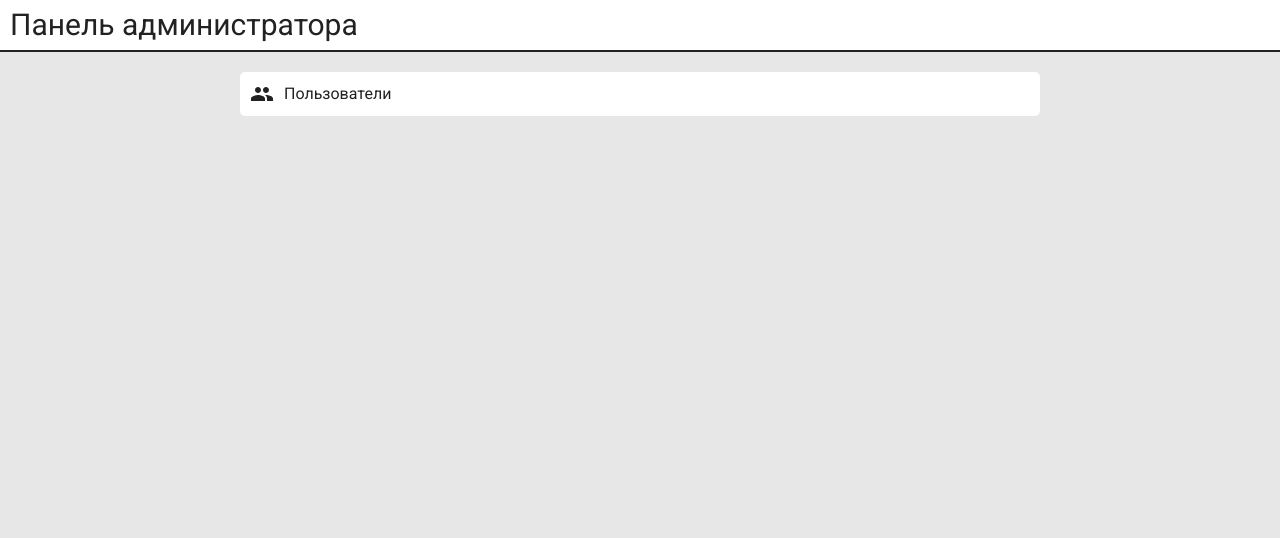
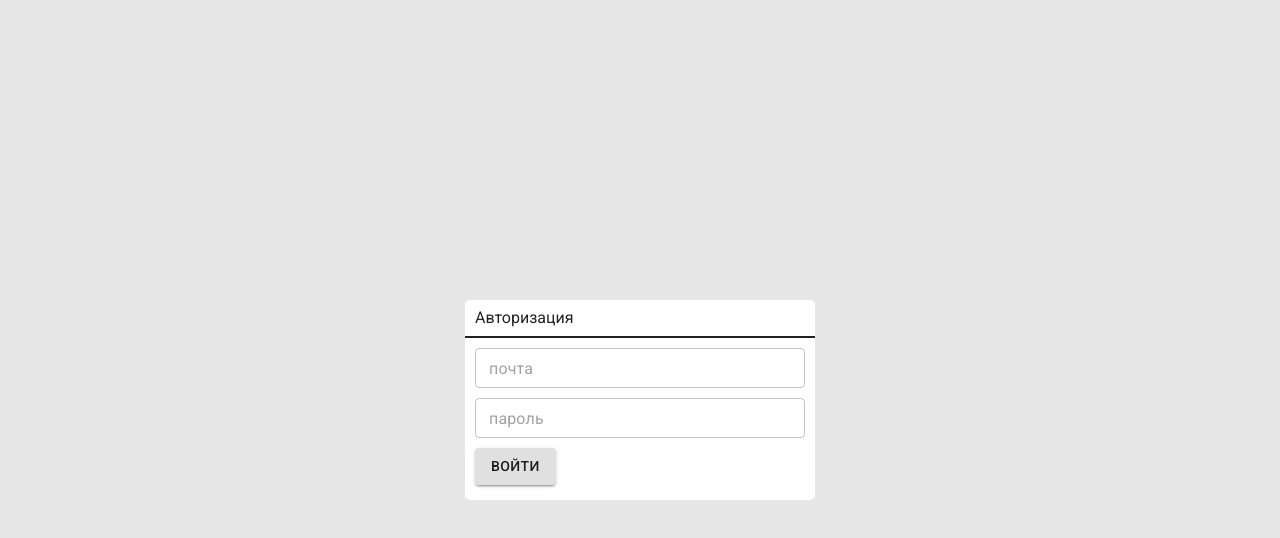
Before and after one commit to eopws/admin-panel-front, a React (Create React App) app: page / in a window 1280 px wide. Shown: the top 538 px of the page. Built offline with nearby package versions, Linux system fonts and the light colour scheme.

Commit message:
Added authentication form

```diff
--- a/src/App.tsx
+++ b/src/App.tsx
@@ -1,11 +1,12 @@
 import React, { FC } from 'react';
 import { BrowserRouter, Route } from 'react-router-dom';
-import { StartPage } from './pages/';
+import { StartPage, AuthPage } from './pages/';
 
 const App: FC = () => {
     return (
         <BrowserRouter>
-            <Route path="/" component={StartPage} exact />
+            <Route path="/" component={AuthPage} exact />
+            <Route path="/home" component={StartPage} exact />
         </BrowserRouter>
     );
 };
--- /dev/null
+++ b/src/pages/auth-page.module.scss
@@ -0,0 +1,32 @@
+.authForm {
+    transform: translate(-50%, -50%);
+    box-sizing: border-box;
+    background: #FFF;
+    position: absolute;
+    border-radius: 5px;
+    height: 200px;
+    width: 350px;
+    left: 50%;
+    top: 50%;
+
+    &__header {
+        font-family: 'Roboto', sans-serif;
+        border-bottom: 2px solid;
+        padding: 10px;
+    }
+
+    &__body {
+        box-sizing: border-box;
+        padding: 10px;
+    }
+}
+
+.textField {
+    margin-bottom: 10px!important;
+}
+
+.checkboxLabel {
+    font-family: 'Roboto', sans-serif;
+    user-select: none;
+    display: block;
+}
--- /dev/null
+++ b/src/pages/auth-page.tsx
@@ -0,0 +1,36 @@
+import React, { FC } from 'react';
+import { Button, TextField } from '@material-ui/core';
+import styles from './auth-page.module.scss';
+
+const AuthPage: FC = () => {
+    return (
+        <div className={styles.authForm}>
+            <h1 className={styles.authForm__header}>Авторизация</h1>
+
+            <div className={styles.authForm__body}>
+                <TextField
+                    classes={{ root: styles.textField }}
+                    placeholder="почта"
+                    size="small"
+                    variant="outlined"
+                    fullWidth
+                />
+                <TextField
+                    classes={{ root: styles.textField }}
+                    placeholder="пароль"
+                    size="small"
+                    variant="outlined"
+                    fullWidth
+                />
+
+                <Button
+                    variant="contained"
+                >
+                    Войти
+                </Button>
+            </div>
+        </div>
+    )
+}
+
+export default AuthPage
--- a/src/pages/index.ts
+++ b/src/pages/index.ts
@@ -1 +1,2 @@
 export { default as StartPage } from './start-page';
+export { default as AuthPage } from './auth-page';
```
